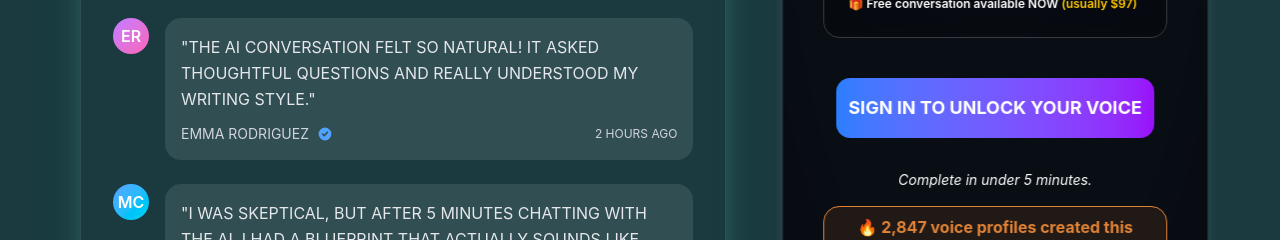
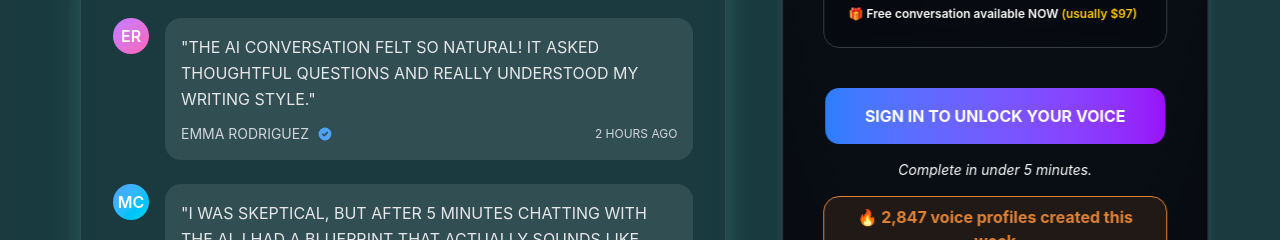
Before and after one commit to abdulhadi240/mike-voice, a Next.js app: page / in a window 1280 px wide. Shown: the part 845-1085 px from the top of the page. Built offline with nearby package versions, Linux system fonts and the light colour scheme; no server answers.

Commit message:
completed

```diff
--- a/src/app/(app)/page.js
+++ b/src/app/(app)/page.js
@@ -201,9 +201,9 @@ const Page = () => {
               </div>
             </div>
 
-            <div className="flex items-center justify-center p-2">
+            <div className="flex items-center justify-center py-2">
               <SignedOut>
-                <button className="text-md sm:text-lg bg-gradient-to-r from-blue-500 to-purple-600 hover:from-blue-600 hover:to-purple-700 text-white font-bold py-3 sm:py-4 px-3 rounded-xl transition-all duration-300 transform cursor-pointer hover:shadow-lg mb-6">
+                <button className="text-md sm:text-md px-3 md:px-10 bg-gradient-to-r from-blue-500 to-purple-600 hover:from-blue-600 hover:to-purple-700 text-white font-bold py-3 sm:py-4  rounded-xl transition-all duration-300 transform cursor-pointer hover:shadow-lg mb-6">
                   <SignInButton mode="modal">
                     SIGN IN TO UNLOCK YOUR VOICE
                   </SignInButton>
@@ -220,7 +220,7 @@ const Page = () => {
               </SignedIn>
             </div>
 
-            <p className="text-center text-white text-sm italic mb-4">
+            <p className="text-center text-white text-sm italic mb-4 -mt-4">
               Complete in under 5 minutes.
             </p>
 
@@ -284,7 +284,7 @@ const Page = () => {
                 ].map((benefit, index) => (
                   <li
                     key={index}
-                    className={`flex items-start space-x-4 text-gray-200 transition-all duration-500 hover:translate-x-2 ${
+                    className={`flex items-start space-x-4 text-gray-200 transition-all  hover:scale-105${
                       isVisible["benefits"]
                         ? "opacity-100 translate-x-0"
                         : "opacity-0 -translate-x-10"
```
